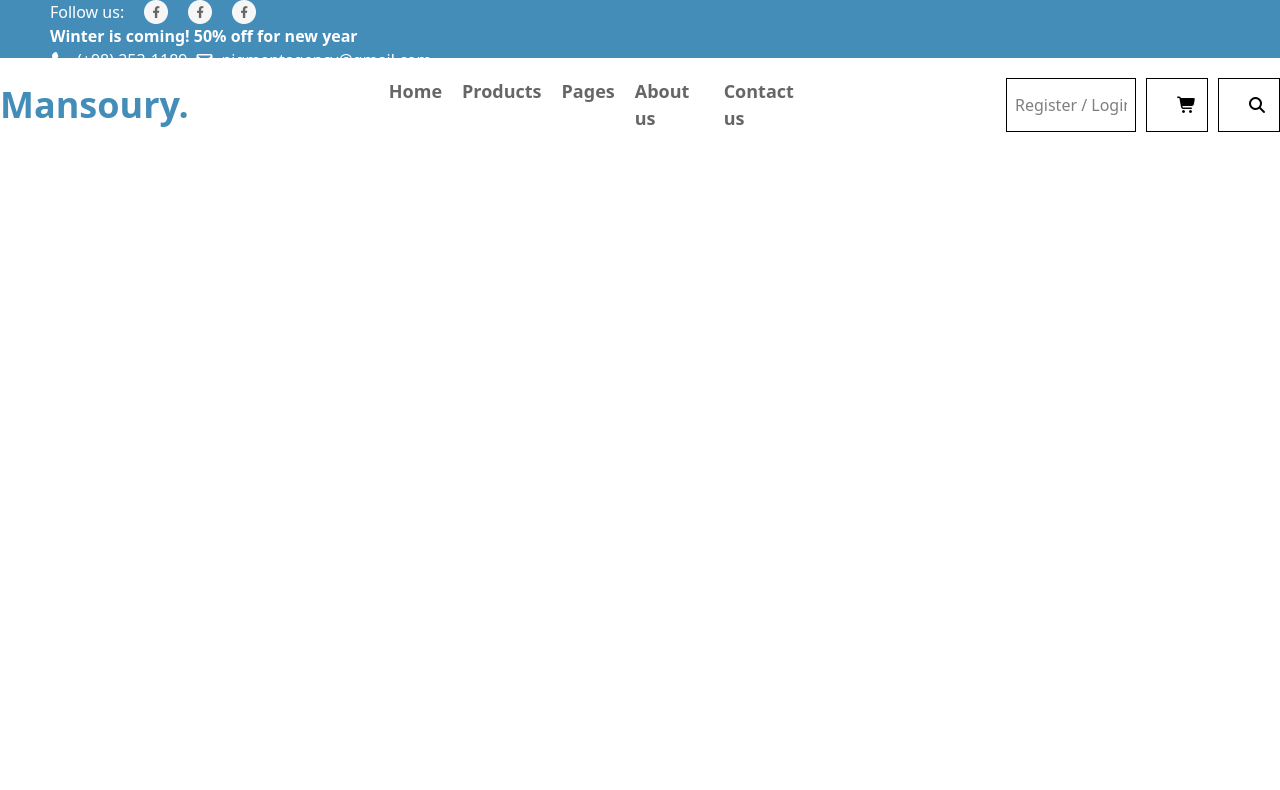
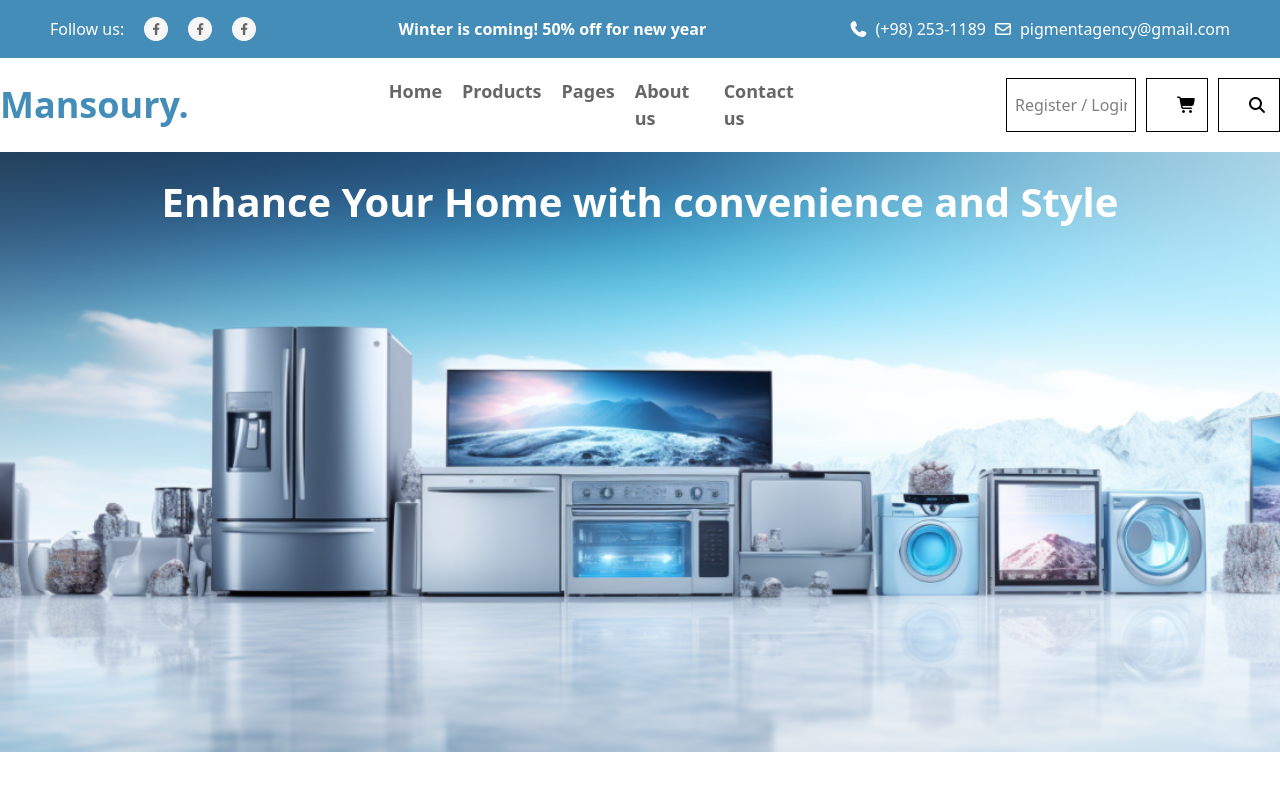
Before and after one commit to muhammadnazarov1724-cell/Mansoury, a website: page index.html in a window 1280 px wide. Drawn offline with Linux system fonts and the light colour scheme.

Commit message:
main section1

```diff
--- a/index.html
+++ b/index.html
@@ -10,7 +10,7 @@
 <body>
 
 <header>
-    <div  class="  bg-[#438DB8]  h-[58px] items-center px-[50px] justify-between">
+    <div  class="  bg-[#438DB8] flex  h-[58px] items-center px-[50px] justify-between">
     <div class=" hidden md:flex lg:flex gap-[20px]">
         <p class="text-white">Follow us: </p>
         <div>
@@ -49,5 +49,11 @@
     </div>
 </header>
 
+<main>
+   <section style="background-image: url(./images/fon.png);background-repeat: no-repeat;background-size: cover;background-position: center;" class="h-[600px] py-[20px]">
+       <p class="text-white text-[40px] font-bold text-center">Enhance Your Home with convenience and Style</p>
+   </section>
+</main>
+
 </body>
 </html>
```
Also changed, not shown: images/fon.png (renamed from 4524a51015501a042c9101d608393bf2ef9fe1c3.png), src/output.css.
